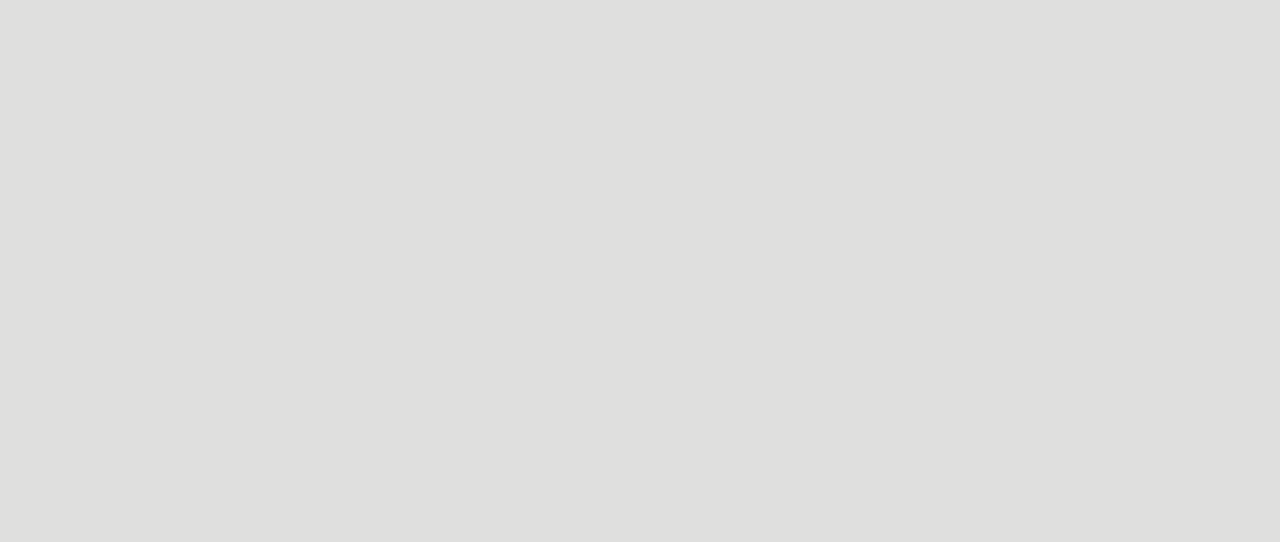
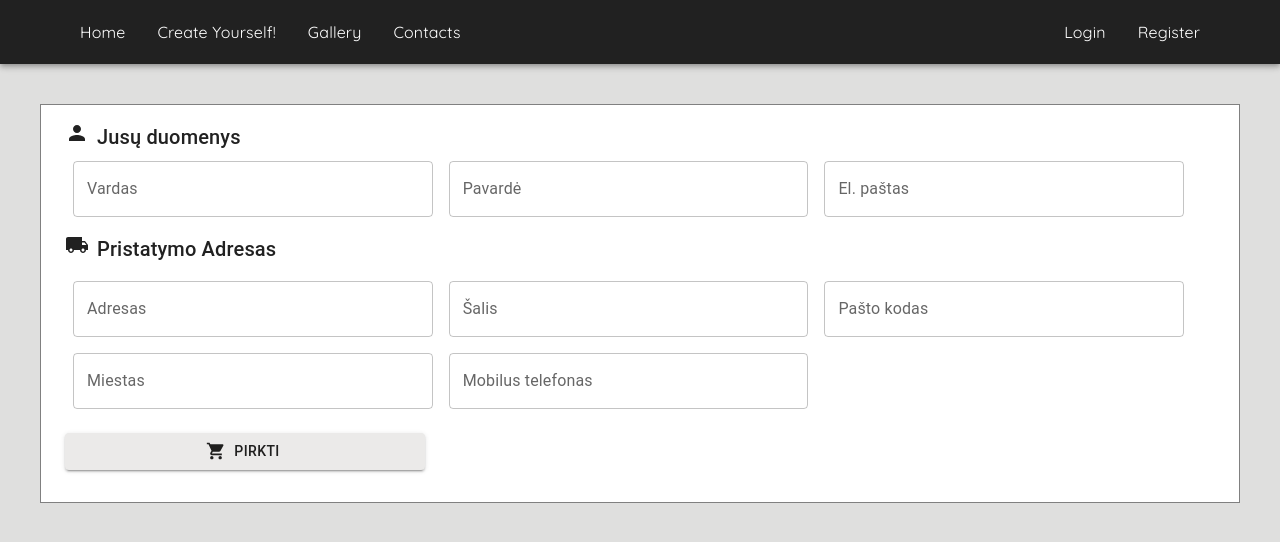
Before and after one commit to gbarstys/Baigiamasis-darbas, a React (Create React App) app: page /delivery in a window 1280 px wide. Before the commit this address had no page. Shown: the top 542 px of the page. Built offline with nearby package versions, Linux system fonts and the light colour scheme.

Commit message:
commit: devilery page added

```diff
--- a/src/app.tsx
+++ b/src/app.tsx
@@ -5,12 +5,13 @@ import {
   Route,
 } from 'react-router-dom';
 
-import GalleryPage from './pages/gallery-page';
-import ContactsPage from './pages/contacts-page';
+import GalleryPage from './pages/GalleryPage';
+import ContactsPage from './pages/ContactsPage';
 import HomePage from './pages/home-page';
 import LandingPageLayout from './components/landing-page-layout';
-import CreateYourselfPage from './pages/createyourself-page';
+import CreateYourselfPage from './pages/CreateYourselfPage';
 import AdminLoginPage from './admin/login-page';
+import DeliveryPage from './pages/DeliveryFormPage';
 
 const App: React.FC = () => (
   <BrowserRouter>
@@ -21,6 +22,7 @@ const App: React.FC = () => (
         <Route path="gallery" element={<GalleryPage />} />
         <Route path="contacts" element={<ContactsPage />} />
         <Route path="admin" element={<AdminLoginPage />} />
+        <Route path="delivery" element={<DeliveryPage />} />
       </Route>
     </Routes>
   </BrowserRouter>
--- a/src/components/navbar/navbar.tsx
+++ b/src/components/navbar/navbar.tsx
@@ -4,21 +4,30 @@ import {
   Toolbar,
   Container,
   Typography,
+  Box,
 } from '@mui/material';
 import PetsIcon from '@mui/icons-material/Pets';
 import NavbarLink from './navbar-link';
 
 const Navbar: React.FC = () => (
-  <AppBar position="static" sx={{ bgcolor: 'grey.900' }}>
+  <AppBar position="sticky" sx={{ bgcolor: 'grey.900' }}>
     <Container sx={{ px: { xs: 0, sm: 0 } }}>
-      <Toolbar>
-        <Typography variant="h6" component="div" sx={{ flexGrow: 1 }}>
-          <PetsIcon />
-        </Typography>
-        <NavbarLink to="/">Home</NavbarLink>
-        <NavbarLink to="/create">Create Yourself!</NavbarLink>
-        <NavbarLink to="/gallery">Gallery</NavbarLink>
-        <NavbarLink to="/contacts">Contacts</NavbarLink>
+      <Toolbar sx={{
+        display: 'flex',
+        flexDirection: 'row',
+        justifyContent: 'space-between',
+      }}
+      >
+        <Box>
+          <NavbarLink to="/">Home</NavbarLink>
+          <NavbarLink to="/create">Create Yourself!</NavbarLink>
+          <NavbarLink to="/gallery">Gallery</NavbarLink>
+          <NavbarLink to="/contacts">Contacts</NavbarLink>
+        </Box>
+        <Box>
+          <NavbarLink to="/login">Login</NavbarLink>
+          <NavbarLink to="/register">Register</NavbarLink>
+        </Box>
       </Toolbar>
     </Container>
   </AppBar>
--- /dev/null
+++ b/src/pages/DeliveryFormPage/index.tsx
@@ -0,0 +1,110 @@
+import React from 'react';
+import {
+  Container, Typography, Box, TextField, Button,
+} from '@mui/material';
+import PersonIcon from '@mui/icons-material/Person';
+import LocalShippingIcon from '@mui/icons-material/LocalShipping';
+import ShoppingCartIcon from '@mui/icons-material/ShoppingCart';
+
+const DeliveryPage: React.FC = () => (
+  <Container sx={{
+    my: 5,
+    p: 2,
+    border: '1px solid grey',
+    background: '#fff',
+  }}
+  >
+    <Box sx={{ display: 'flex', flexDirection: 'row' }}>
+
+      <Typography>
+        <PersonIcon />
+      </Typography>
+      <Typography variant="h6" sx={{ mx: 1 }}>
+        Jusų duomenys
+      </Typography>
+    </Box>
+    <Box
+      component="form"
+      sx={{
+        '& .MuiTextField-root': { m: 1, width: '40ch' },
+      }}
+      noValidate
+      autoComplete="off"
+    >
+      <Box>
+        <TextField
+          id="outlined-textarea"
+          label="Vardas"
+          placeholder="Vardas"
+          multiline
+        />
+        <TextField
+          id="outlined-textarea"
+          label="Pavardė"
+          placeholder="Pavardė"
+          multiline
+        />
+        <TextField
+          id="outlined-textarea"
+          label="El. paštas"
+          placeholder="El. paštas"
+          multiline
+        />
+      </Box>
+    </Box>
+    <Box sx={{ display: 'flex', flexDirection: 'row', my: 1 }}>
+      <Typography>
+        <LocalShippingIcon />
+      </Typography>
+      <Typography variant="h6" sx={{ mx: 1 }}>
+        Pristatymo Adresas
+      </Typography>
+    </Box>
+    <Box
+      component="form"
+      sx={{
+        '& .MuiTextField-root': { m: 1, width: '40ch' },
+      }}
+      noValidate
+      autoComplete="off"
+    >
+      <Box>
+        <TextField
+          id="outlined-textarea"
+          label="Adresas"
+          placeholder="Adresas"
+          multiline
+        />
+        <TextField
+          id="outlined-textarea"
+          label="Šalis"
+          placeholder="Šalis"
+          multiline
+        />
+        <TextField
+          id="outlined-textarea"
+          label="Pašto kodas"
+          placeholder="Pašto kodas"
+          multiline
+        />
+        <TextField
+          id="outlined-textarea"
+          label="Miestas"
+          placeholder="Miestas"
+          multiline
+        />
+        <TextField
+          id="outlined-textarea"
+          label="Mobilus telefonas"
+          placeholder="Mobilus telefonas"
+          multiline
+        />
+      </Box>
+      <Button variant="contained" startIcon={<ShoppingCartIcon />} sx={{ my: 2, width: 360 }}>
+        Pirkti
+      </Button>
+    </Box>
+  </Container>
+);
+
+export default DeliveryPage;
--- a/src/pages/gallery-page.tsx
+++ b/src/pages/GalleryPage/index.tsx
@@ -1,8 +1,8 @@
 import React, { useEffect, useState } from 'react';
 import axios from 'axios';
-import LeashContainer from '../components/leashContainer';
-import LeashCard from '../components/leashCard';
-import Leash from '../types/leash';
+import LeashContainer from '../../components/leashContainer';
+import LeashCard from '../../components/leashCard';
+import Leash from '../../types/leash';
 
 const GalleryPage: React.FC = () => {
   const [leashes, setLeashes] = useState<Leash[]>([]);
```
Also changed, not shown: src/pages/LoginPage/index.tsx (added, +7 -0 lines), src/pages/RegisterPage/index.tsx (added, +7 -0 lines), src/pages/ContactsPage/index.tsx (renamed from src/pages/contacts-page.tsx), src/pages/CreateYourselfPage/index.tsx (renamed from src/pages/createyourself-page.tsx).
